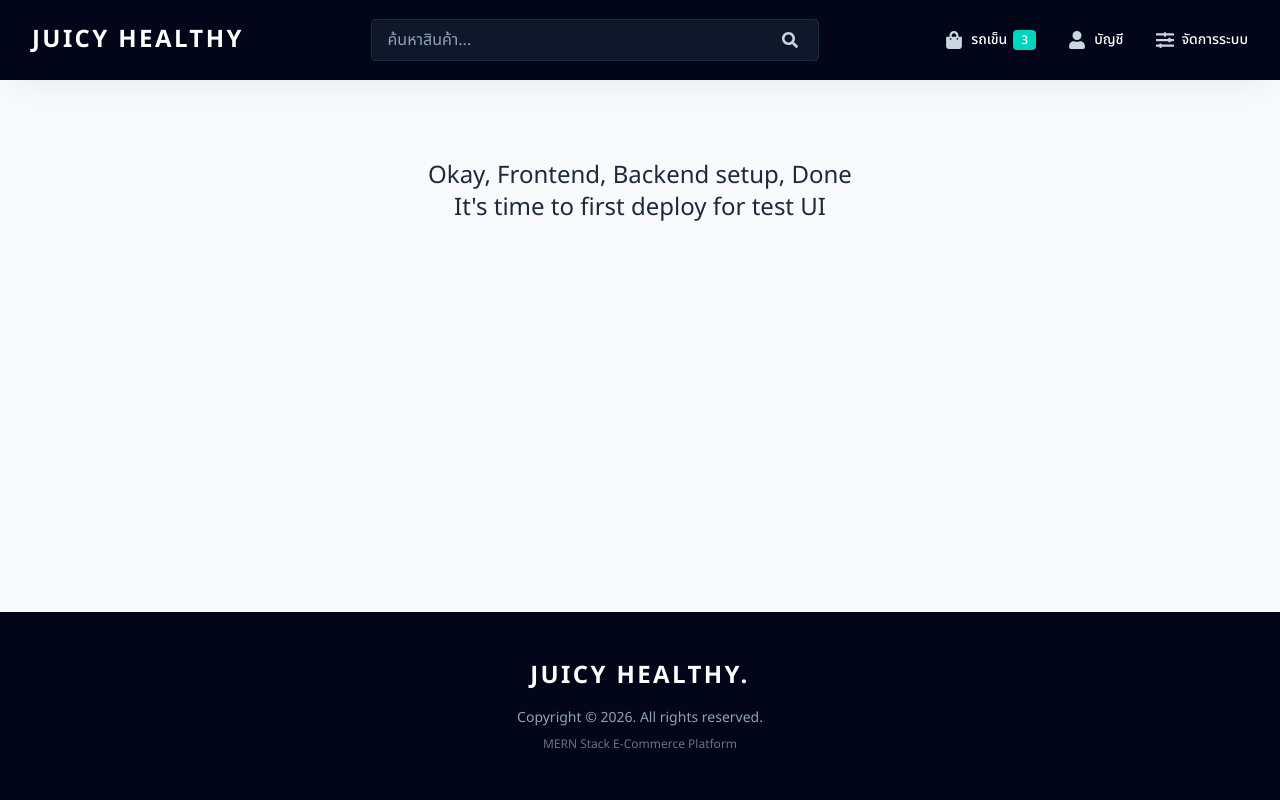
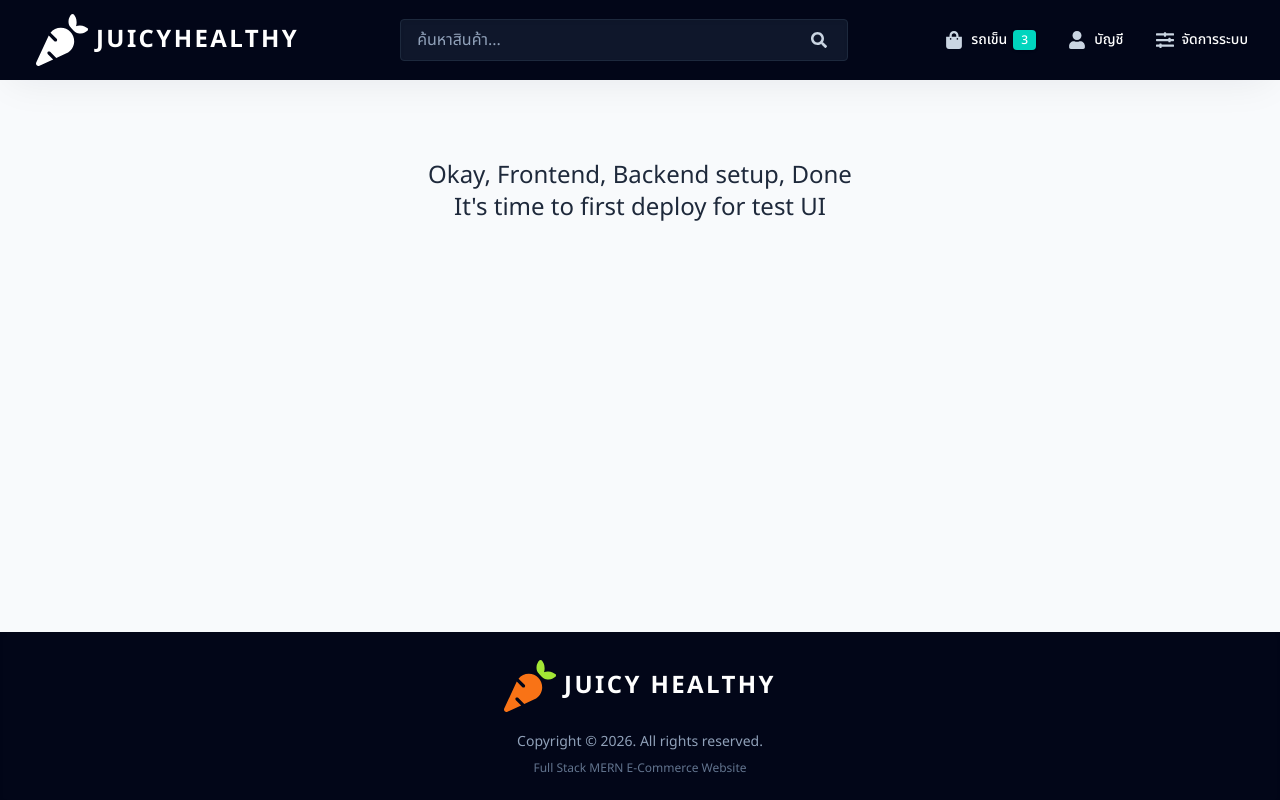
Before and after one commit to weerayosong/juicy-healthy, a React (Vite) app in the folder frontend/: page / in a window 1280 px wide. Built offline with nearby package versions, Linux system fonts and the light colour scheme.

Commit message:
style: add carrot logo

```diff
--- a/frontend/src/components/Footer.jsx
+++ b/frontend/src/components/Footer.jsx
@@ -1,15 +1,21 @@
+import { FaCarrot } from 'react-icons/fa6'
+
 const Footer = () => {
     return (
-        <footer className="bg-slate-950 text-slate-400 py-12 mt-16 shadow-inner">
+        <footer className="bg-slate-950 text-slate-400 py-6 mt-16 shadow-inner">
             <div className="max-w-7xl mx-auto px-4 text-center flex flex-col items-center">
-                <span className="text-2xl font-bold tracking-widest text-white uppercase mb-4">
-                    Juicy Healthy.
-                </span>
+                <div className="flex justify-center items-center text-white mb-4">
+                    <FaCarrot className="text-6xl px-1 fill-[url(#juice-gradient)]" />
+                    <span className="text-2xl font-bold tracking-widest  uppercase px-1">
+                        Juicy Healthy
+                    </span>
+                </div>
+
                 <p className="text-sm mb-2">
                     Copyright &copy; 2026. All rights reserved.
                 </p>
                 <p className="text-xs text-slate-500">
-                    MERN Stack E-Commerce Platform
+                    Full Stack MERN E-Commerce Website
                 </p>
             </div>
         </footer>
--- a/frontend/src/components/Header.jsx
+++ b/frontend/src/components/Header.jsx
@@ -1,4 +1,5 @@
 import { useState } from 'react'
+import { FaCarrot } from 'react-icons/fa6'
 import {
     FaSearch,
     FaShoppingBag,
@@ -18,14 +19,35 @@ const Header = () => {
 
     return (
         <header className="bg-slate-950 text-white sticky top-0 z-50 shadow-elegant">
+            <svg width="0" height="0" className="absolute">
+                <linearGradient
+                    id="juice-gradient"
+                    x1="0%"
+                    y1="75%"
+                    x2="75%"
+                    y2="0%"
+                >
+                    <stop stopColor="#f97316" offset="75%" />
+
+                    <stop stopColor="#a3e635" offset="75%" />
+                </linearGradient>
+            </svg>
             <div className="max-w-7xl mx-auto px-4 sm:px-6 lg:px-8">
                 <div className="flex items-center justify-between h-20">
                     <div className="shrink-0 font-bold text-2xl tracking-widest uppercase">
-                        <Link
-                            to="/"
-                            className="hover:text-secondary transition duration-300"
-                        >
-                            Juicy Healthy
+                        <Link to="/" className="group transition duration-300">
+                            <div className="flex justify-center items-center text-white">
+                                {/* 2. ไอคอนแครอท: เริ่มต้น fill เป็นสีขาว พอ Hover ให้เรียกใช้ url(#juice-gradient) */}
+                                <FaCarrot className="text-6xl px-1 fill-white group-hover:fill-[url(#juice-gradient)] transition-all duration-300" />
+
+                                <span className="text-2xl font-bold tracking-widest uppercase px-1">
+                                    <span>Juicy</span>
+
+                                    <span className="group-hover:text-teal-400">
+                                        Healthy
+                                    </span>
+                                </span>
+                            </div>
                         </Link>
                     </div>
 
```
